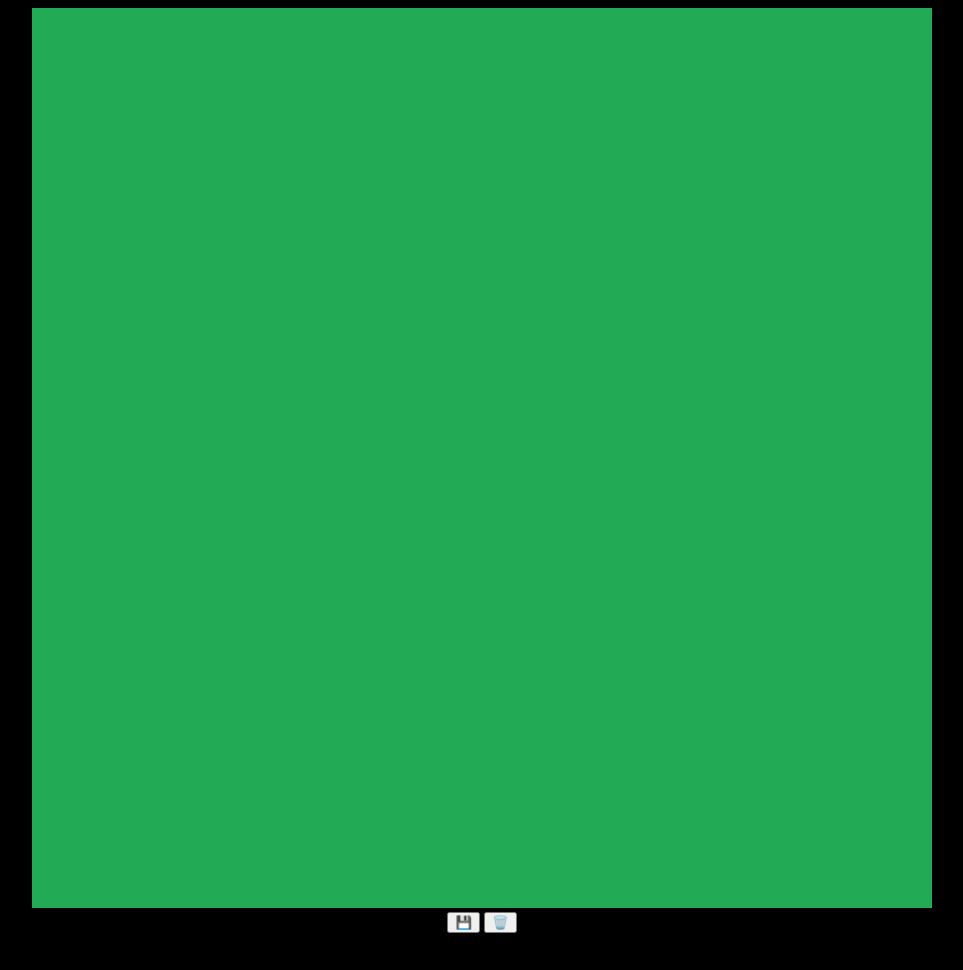
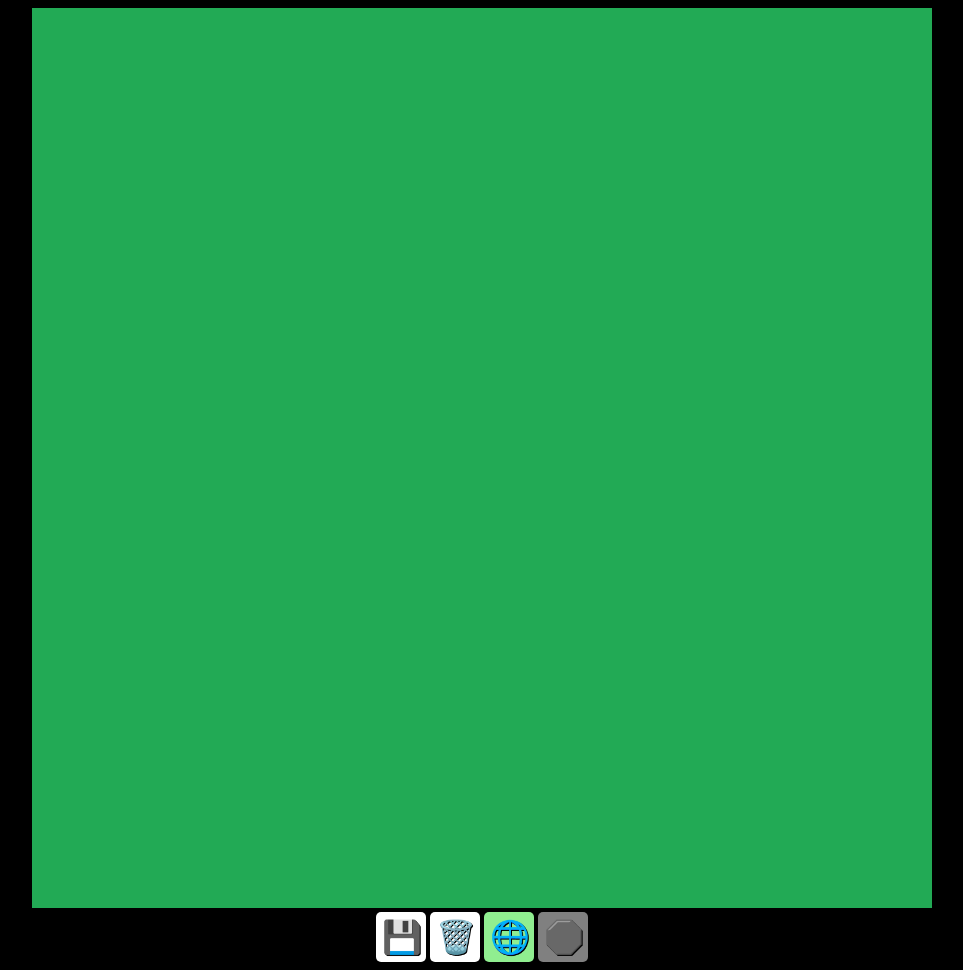
Before and after one commit to mirkobosetti/StreetsAI, a website built with Vite: page index.html in a window 1280 px wide. Shown: the whole page, without its empty margins (158-1121 px from the left). Before the commit the page ends 941 px from the top, so only its background shows below. Built offline with nearby package versions, Linux system fonts and the light colour scheme.

Commit message:
feat: add graph and stop buttons with event listeners; implement mode switching in main.ts

```diff
--- a/index.html
+++ b/index.html
@@ -12,6 +12,8 @@
     <div id="controls">
       <button id="btnSave">💾</button>
       <button id="btnDispose">🗑️</button>
+      <button id="btnGraph">🌐</button>
+      <button id="btnStop">🛑</button>
     </div>
 
     <script type="module" src="/src/main.ts"></script>
--- a/src/graphEditor.ts
+++ b/src/graphEditor.ts
@@ -14,6 +14,11 @@ class GraphEditor {
   dragging: boolean = false
   mouse: Point = new Point(0, 0)
 
+  private boundMouseDown!: (event: MouseEvent) => void
+  private boundMouseMove!: (event: MouseEvent) => void
+  private boundMouseUp!: (event: MouseEvent) => void
+  private boundContextMenu!: (event: MouseEvent) => void
+
   constructor(graph: Graph, viewport: Viewport) {
     this.graph = graph
     this.viewport = viewport
@@ -21,8 +26,6 @@ class GraphEditor {
     const context = this.canvas.getContext('2d')
     if (!context) throw new Error('Could not get canvas context')
     this.ctx = context
-
-    this.addEventListeners()
   }
 
   display() {
@@ -45,11 +48,32 @@ class GraphEditor {
     this.hovered = null
   }
 
+  enable() {
+    this.addEventListeners()
+  }
+
+  disable() {
+    this.removeEventListeners()
+    this.selected = null
+    this.hovered = null
+  }
+
   private addEventListeners() {
-    this.canvas.addEventListener('mousedown', (event) => this.handleMouseDown(event))
-    this.canvas.addEventListener('mousemove', (event) => this.handleMouseMove(event))
-    this.canvas.addEventListener('mouseup', () => this.handleMouseUp())
-    this.canvas.addEventListener('contextmenu', (event) => this.handleContextMenu(event))
+    this.boundMouseDown = this.handleMouseDown.bind(this)
+    this.boundMouseMove = this.handleMouseMove.bind(this)
+    this.boundMouseUp = this.handleMouseUp.bind(this)
+    this.boundContextMenu = this.handleContextMenu.bind(this)
+    this.canvas.addEventListener('mousedown', this.boundMouseDown)
+    this.canvas.addEventListener('mousemove', this.boundMouseMove)
+    this.canvas.addEventListener('mouseup', this.boundMouseUp)
+    this.canvas.addEventListener('contextmenu', this.boundContextMenu)
+  }
+
+  private removeEventListeners() {
+    this.canvas.removeEventListener('mousedown', this.boundMouseDown)
+    this.canvas.removeEventListener('mousemove', this.boundMouseMove)
+    this.canvas.removeEventListener('mouseup', this.boundMouseUp)
+    this.canvas.removeEventListener('contextmenu', this.boundContextMenu)
   }
 
   private handleMouseDown(event: MouseEvent) {
--- a/src/main.ts
+++ b/src/main.ts
@@ -1,9 +1,31 @@
 import Graph from './graph'
 import GraphEditor from './graphEditor'
 import './style.css'
+import { MODES, type Modes } from './types'
 import { scale } from './utils/utils'
 import Viewport from './viewport'
 import World from './world'
+
+const btnSave = document.getElementById('btnSave') as HTMLButtonElement
+const btnDispose = document.getElementById('btnDispose') as HTMLButtonElement
+const btnGraph = document.getElementById('btnGraph') as HTMLButtonElement
+const btnStop = document.getElementById('btnStop') as HTMLButtonElement
+
+btnSave.addEventListener('click', () => {
+  localStorage.setItem('graph', JSON.stringify(graph))
+})
+
+btnDispose.addEventListener('click', () => {
+  graphEditor.dispose()
+})
+
+btnGraph.addEventListener('click', () => {
+  setMode(MODES.GRAPH)
+})
+
+btnStop.addEventListener('click', () => {
+  setMode(MODES.STOP)
+})
 
 const canvas = document.getElementById('myCanvas') as HTMLCanvasElement
 const ctx = canvas.getContext('2d') as CanvasRenderingContext2D
@@ -19,6 +41,7 @@ const viewport = new Viewport(canvas)
 const graphEditor = new GraphEditor(graph, viewport)
 
 let oldGraphHash = graph.hash()
+setMode(MODES.GRAPH)
 animate()
 
 function animate() {
@@ -34,13 +57,25 @@ function animate() {
   requestAnimationFrame(animate)
 }
 
-const btnSave = document.getElementById('btnSave') as HTMLButtonElement
-const btnDispose = document.getElementById('btnDispose') as HTMLButtonElement
+function setMode(mode: Modes) {
+  disableEditors()
+  switch (mode) {
+    case MODES.GRAPH:
+      btnGraph.style.backgroundColor = 'lightgreen'
+      btnGraph.style.filter = 'none'
+      graphEditor.enable()
+      break
+    case MODES.STOP:
+      btnStop.style.backgroundColor = 'lightgreen'
+      btnStop.style.filter = 'none'
+      break
+  }
+}
 
-btnSave.addEventListener('click', () => {
-  localStorage.setItem('graph', JSON.stringify(graph))
-})
-
-btnDispose.addEventListener('click', () => {
-  graphEditor.dispose()
-})
+function disableEditors() {
+  btnGraph.style.backgroundColor = 'gray'
+  btnGraph.style.filter = 'grayscale(100%)'
+  graphEditor.disable()
+  btnStop.style.backgroundColor = 'gray'
+  btnStop.style.filter = 'grayscale(100%)'
+}
--- a/src/primitives/segment.ts
+++ b/src/primitives/segment.ts
@@ -14,7 +14,7 @@ class Segment {
   draw(ctx: CanvasRenderingContext2D, options?: drawOptions) {
     ctx.beginPath()
     ctx.lineWidth = options?.width ?? 2
-    ctx.strokeStyle = options?.color ?? 'transparent'
+    ctx.strokeStyle = options?.color ?? 'black'
     ctx.setLineDash(options?.dash ?? [])
     ctx.moveTo(this.p1.x, this.p1.y)
     ctx.lineTo(this.p2.x, this.p2.y)
--- a/src/style.css
+++ b/src/style.css
@@ -11,3 +11,20 @@ h1 {
 #myCanvas {
   background-color: #2a5;
 }
+
+button {
+  background-color: white;
+  font-size: 2rem;
+  width: 50px;
+  height: 50px;
+  border: none;
+  border-radius: 5px;
+  text-shadow: 1px 1px black;
+  cursor: pointer;
+}
+
+button:hover {
+  background-color: #ddd;
+  scale: 0.95;
+  transition: all 0.2s;
+}
--- a/src/types/index.ts
+++ b/src/types/index.ts
@@ -31,3 +31,9 @@ export type RoadOptions = {
 export type TreeOptions = {
   size: number
 }
+
+export const MODES = {
+  GRAPH: 'graph',
+  STOP: 'stop'
+}
+export type Modes = (typeof MODES)[keyof typeof MODES]
```
